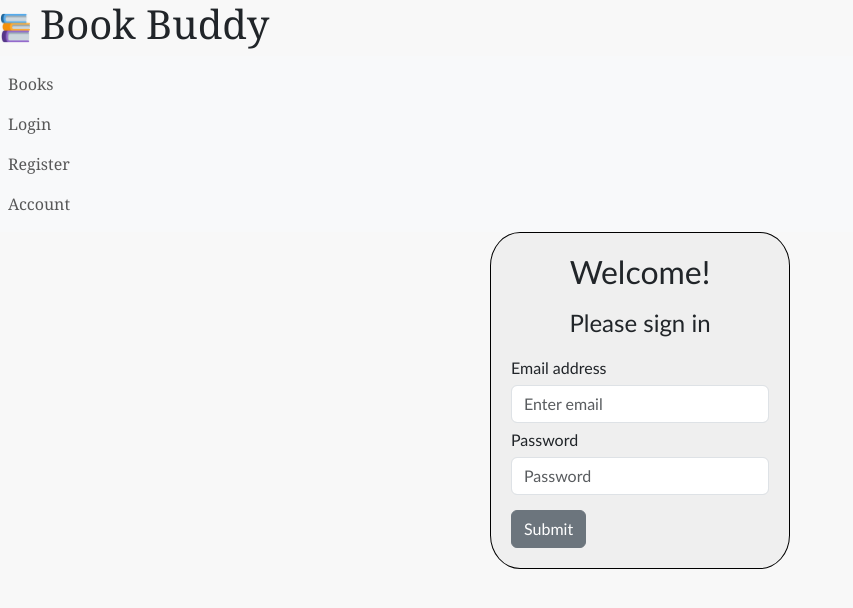
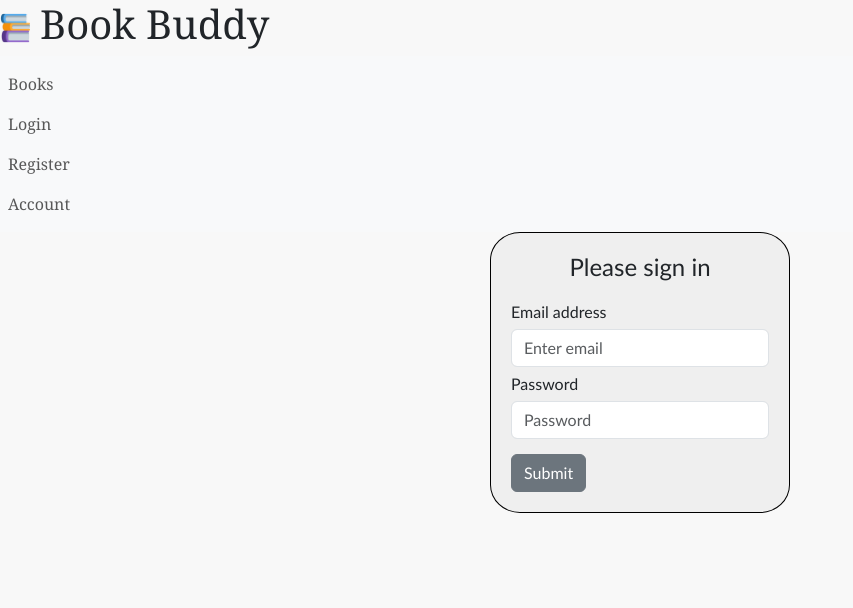
Before and after one commit to mfedayi/Block30-BookBuddy, a React (Vite) app: page /login in a window 1280 px wide. Shown: the top 608 px of the page, without its empty margins (0-853 px from the left). Built offline with nearby package versions, Linux system fonts and the light colour scheme.

Commit message:
login final

```diff
--- a/src/components/Login.jsx
+++ b/src/components/Login.jsx
@@ -1,35 +1,80 @@
 // add import Login from "...." to App.jsx and put within app ( <Login /> )
 import "bootstrap/dist/css/bootstrap.min.css"; // <--- is this redundant?
 import { useState } from "react";
-import { Navigate } from "react-router-dom";
+import { useNavigate } from "react-router-dom";
+import { useGetLoginMutation } from "./userSlice";
 
 export default function Login() {
-  const [user, setUser] = useState("");
+  const [loginUser] = useGetLoginMutation();
+  const [email, setEmail] = useState("");
   const [password, setPassword] = useState("");
-  const navigate = Navigate;
+  const navigate = useNavigate();
 
-  const submit = (e) => {
-    e.preventDefault();
-    const obj = {
-      user,
-      password,
-    };
-    console.log(obj);
+  const [error, setErrors] = useState(null);
+  const [successMessage, setSuccessMessage] = useState(null);
+  const [submitting, setSubmitting] = useState(false);
+
+  const validateValues = (email, password) => {
+    const errors = {};
+    if (!email || email.length < 6) {
+      errors.email = "Username should be at least 6 characters long";
+    }
+    if (!password || password.length < 5) {
+      errors.password = "password should be at least 5 characters long";
+    }
+    return errors;
   };
+
+  async function handleSubmit(event) {
+    event.preventDefault();
+
+    const validationErrors = validateValues(email, password);
+    setErrors(validationErrors);
+
+    if (Object.keys(validationErrors || {}).length > 0) return;
+    setSubmitting(true); // set submitting flag to true
+
+    try {
+      const result = await loginUser({
+        email,
+        password,
+      }).unwrap();
+
+      setSuccessMessage(`Sign in Successfull ${result.message}`); // set success message
+      navigate("/"); // navigate user to home after successfull reg
+    } catch (err) {
+
+      console.error("Failed to login", err);
+      setErrors({ api: "login failed" });
+    }
+  }
+//   const submit = (e) => {
+//     e.preventDefault();
+//     const obj = {
+//       user,
+//       password,
+//     };
+//     console.log(obj);
+//   };
   return (
     <div className="signInContainer">
-      <h2 className="signIn">Welcome!</h2>
       <h4 className="signIn">Please sign in</h4>
-      <form onSubmit={submit}>
+      {successMessage && (
+        <p className="text-success">
+          {successMessage} Welcome!
+        </p>
+      )}
+      {error && error.api && <p className="text-danger">{error.api}</p>}
+      <form onSubmit={handleSubmit}>
         <div className="form-group">
           <label className="fw-light">Email address</label>
           <input
             type="email"
-            value={user}
+            value={email}
             className="form-control"
             aria-describedby="emailHelp"
             placeholder="Enter email"
-            onChange={(e) => setUser(e.target.value)}
+            onChange={(e) => setEmail(e.target.value)}
           />
         </div>
         <div className="form-group">
--- a/src/components/userSlice.js
+++ b/src/components/userSlice.js
@@ -16,6 +16,7 @@ const usersAPI = api.injectEndpoints({
       }),
       invalidatesTags: ["Users"],
     }),
+
     getProfile: builder.query({
       query: () => ({
         url: "/me",
@@ -24,7 +25,7 @@ const usersAPI = api.injectEndpoints({
       providesTags: ["Users"],
     }),
 
-    getLogin: builder.query({
+    getLogin: builder.mutation({
       query: ({ email, password }) => ({
         url: `/users/login`,
         method: "POST",
@@ -33,7 +34,7 @@ const usersAPI = api.injectEndpoints({
           password,
         },
       }),
-      invalidatesTags: ["Users"],
+       providesTags: ["Users"],
     }),
   }),
 });
```
